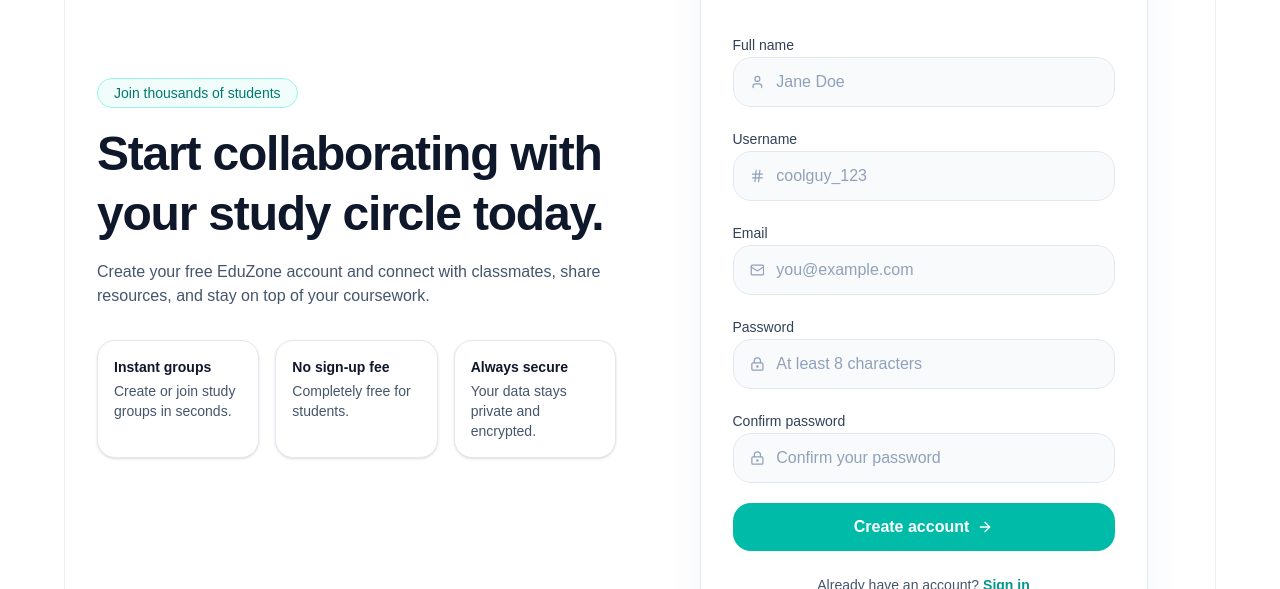
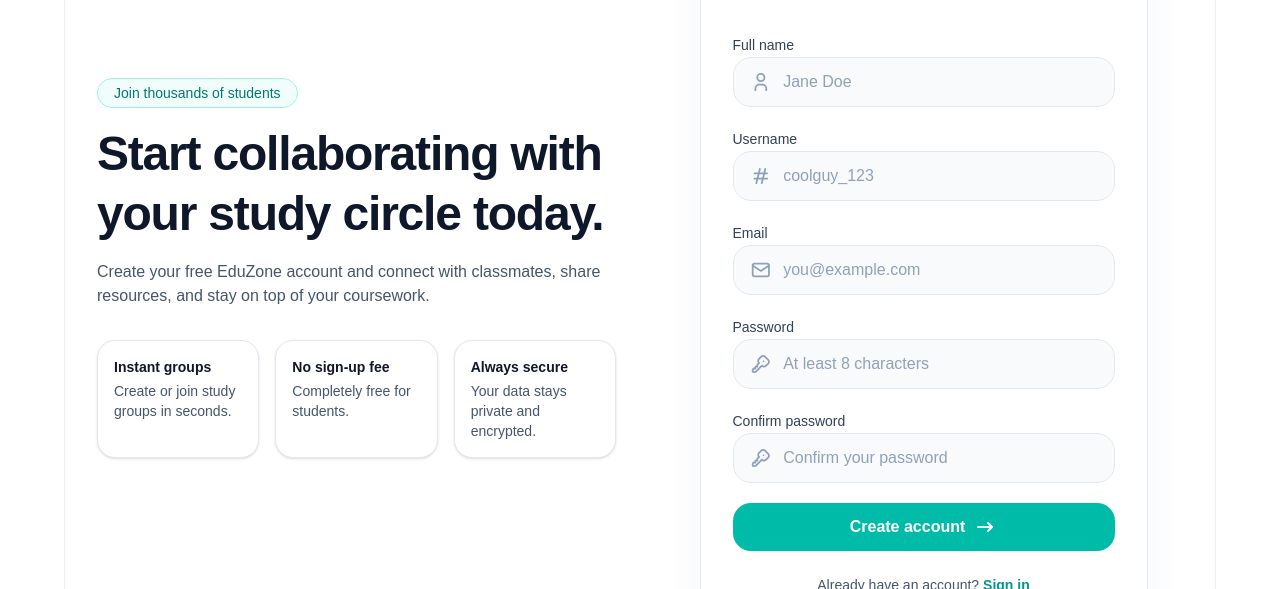
Before and after one commit to YoYo178/chatgyan, a React (Vite) app in the folder frontend/: page /signup in a window 1280 px wide. Shown: the part 132-721 px from the top of the page. Built offline with nearby package versions, Linux system fonts and the light colour scheme; no server answers.

Commit message:
chore(frontend): replace lucide with tabler

```diff
--- a/frontend/package.json
+++ b/frontend/package.json
@@ -12,12 +12,12 @@
   "dependencies": {
     "@fontsource-variable/inter": "^5.2.8",
     "@hookform/resolvers": "^5.2.2",
+    "@tabler/icons-react": "^3.44.0",
     "@tailwindcss/vite": "^4.2.4",
     "@tanstack/react-query": "^5.100.9",
     "axios": "^1.16.0",
     "class-variance-authority": "^0.7.1",
     "clsx": "^2.1.1",
-    "lucide-react": "^1.14.0",
     "radix-ui": "^1.4.3",
     "react": "^19.2.6",
     "react-dom": "^19.2.6",
--- a/frontend/src/pages/Login.tsx
+++ b/frontend/src/pages/Login.tsx
@@ -1,7 +1,7 @@
 import Badge from '@/components/Badge';
 import CustomInput from '@/components/CustomInput';
 import InfoCard from '@/components/InfoCard';
-import { Mail, LockKeyhole, ArrowRight } from 'lucide-react';
+import { IconMail, IconKey, IconArrowNarrowRight } from '@tabler/icons-react';
 import { Link } from 'react-router';
 import { useForm } from 'react-hook-form';
 import * as v from 'valibot';
@@ -78,7 +78,7 @@
 
             <form className='space-y-5' onSubmit={handleSubmit(onSubmit)}>
               <CustomInput
-                icon={<Mail className='h-4 w-4 text-slate-400' />}
+                icon={<IconMail className='h-6 w-6 text-slate-400' />}
                 label='Email'
                 placeholder='you@example.com'
                 type='email'
@@ -87,7 +87,7 @@
                 {...register('email')}
               />
               <CustomInput
-                icon={<LockKeyhole className='h-4 w-4 text-slate-400' />}
+                icon={<IconKey className='h-6 w-6 text-slate-400' />}
                 label='Password'
                 placeholder='Enter your password'
                 type='password'
@@ -119,7 +119,7 @@
                   className='inline-flex w-full items-center justify-center gap-2 rounded-2xl bg-teal-500 px-4 py-3 font-semibold text-white transition hover:bg-teal-600'
                 >
                   {isPending ? 'Signing in...' : 'Sign in'}
-                  <ArrowRight className='h-4 w-4' />
+                  <IconArrowNarrowRight className='h-6 w-6' />
                 </button>
                 {isError && (
                   <p className='text-sm text-red-600 dark:text-red-400 mt-2'>
--- a/frontend/src/pages/Signup.tsx
+++ b/frontend/src/pages/Signup.tsx
@@ -1,7 +1,13 @@
 import Badge from '@/components/Badge';
 import CustomInput from '@/components/CustomInput';
 import InfoCard from '@/components/InfoCard';
-import { ArrowRight, Hash, LockKeyhole, Mail, User } from 'lucide-react';
+import {
+  IconMail,
+  IconKey,
+  IconArrowNarrowRight,
+  IconUser,
+  IconHash,
+} from '@tabler/icons-react';
 import { Link } from 'react-router';
 import { useForm } from 'react-hook-form';
 import * as v from 'valibot';
@@ -104,7 +110,7 @@
 
             <form className='space-y-5' onSubmit={handleSubmit(onSubmit)}>
               <CustomInput
-                icon={<User className='h-4 w-4 text-slate-400' />}
+                icon={<IconUser className='h-6 w-6 text-slate-400' />}
                 label='Full name'
                 placeholder='Jane Doe'
                 type='text'
@@ -113,7 +119,7 @@
                 {...register('fullName')}
               />
               <CustomInput
-                icon={<Hash className='h-4 w-4 text-slate-400' />}
+                icon={<IconHash className='h-6 w-6 text-slate-400' />}
                 label='Username'
                 placeholder='coolguy_123'
                 type='text'
@@ -122,7 +128,7 @@
                 {...register('username')}
               />
               <CustomInput
-                icon={<Mail className='h-4 w-4 text-slate-400' />}
+                icon={<IconMail className='h-6 w-6 text-slate-400' />}
                 label='Email'
                 placeholder='you@example.com'
                 type='email'
@@ -131,7 +137,7 @@
                 {...register('email')}
               />
               <CustomInput
-                icon={<LockKeyhole className='h-4 w-4 text-slate-400' />}
+                icon={<IconKey className='h-6 w-6 text-slate-400' />}
                 label='Password'
                 placeholder='At least 8 characters'
                 type='password'
@@ -140,7 +146,7 @@
                 {...register('password')}
               />
               <CustomInput
-                icon={<LockKeyhole className='h-4 w-4 text-slate-400' />}
+                icon={<IconKey className='h-6 w-6 text-slate-400' />}
                 label='Confirm password'
                 placeholder='Confirm your password'
                 type='password'
@@ -154,7 +160,7 @@
                 className='inline-flex w-full items-center justify-center gap-2 rounded-2xl bg-teal-500 px-4 py-3 font-semibold text-white transition hover:bg-teal-600'
               >
                 {isPending ? 'Please wait...' : 'Create account'}
-                <ArrowRight className='h-4 w-4' />
+                <IconArrowNarrowRight className='h-6 w-6' />
               </button>
               {isError && (
                 <p className='text-center text-sm text-red-500 dark:text-red-400'>
```
Also changed, not shown: frontend/components.json, 1 other file (tests, documents, lock files or other folders).
